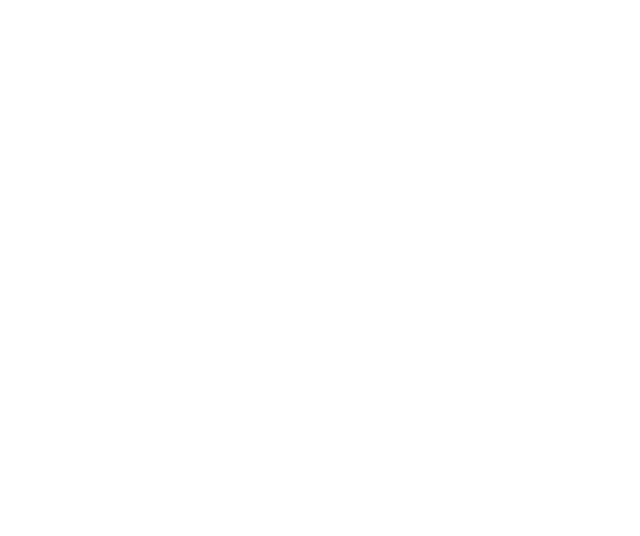
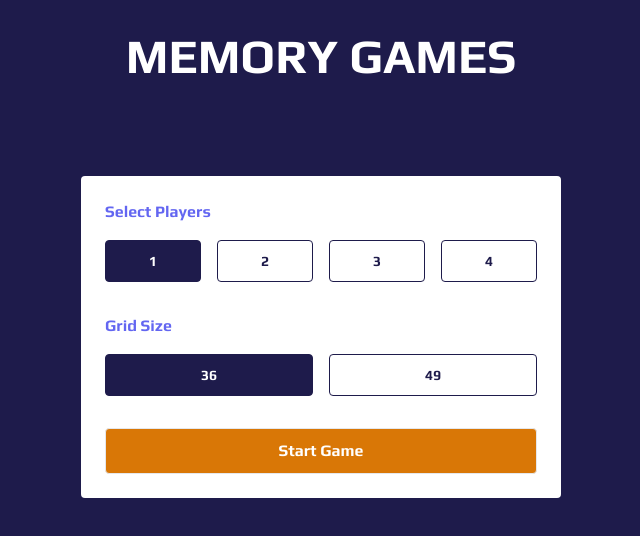
Before and after one commit to HoudhaifaNA/memory-games, a Next.js app: page / in a window 1280 px wide. Shown: the top 536 px of the page, without its empty margins (319-959 px from the left). Built offline with nearby package versions, Linux system fonts and the light colour scheme.

Commit message:
Added start page

```diff
--- a/app/layout.tsx
+++ b/app/layout.tsx
@@ -6,14 +6,10 @@ const play = Play({ weight: ['400', '700'], subsets: ['latin'] });
 
 export const metadata: Metadata = {
   title: 'Memory games',
-  description: 'A great game for memory trainning',
+  description: 'Great games for memory trainning',
 };
 
-export default function RootLayout({
-  children,
-}: {
-  children: React.ReactNode;
-}) {
+export default function RootLayout({ children }: { children: React.ReactNode }) {
   return (
     <html lang='en'>
       <body className={play.className}>{children}</body>
--- a/app/page.tsx
+++ b/app/page.tsx
@@ -1,3 +1,10 @@
+import GameSetup from '@/components/GameSetup';
+
 export default function Home() {
-  return <main></main>;
+  return (
+    <main className='h-screen w-screen bg-indigo-950 p-8'>
+      <h1 className='text-center text-2xl font-bold uppercase text-white md:text-5xl'>Memory games</h1>
+      <GameSetup />
+    </main>
+  );
 }
```
